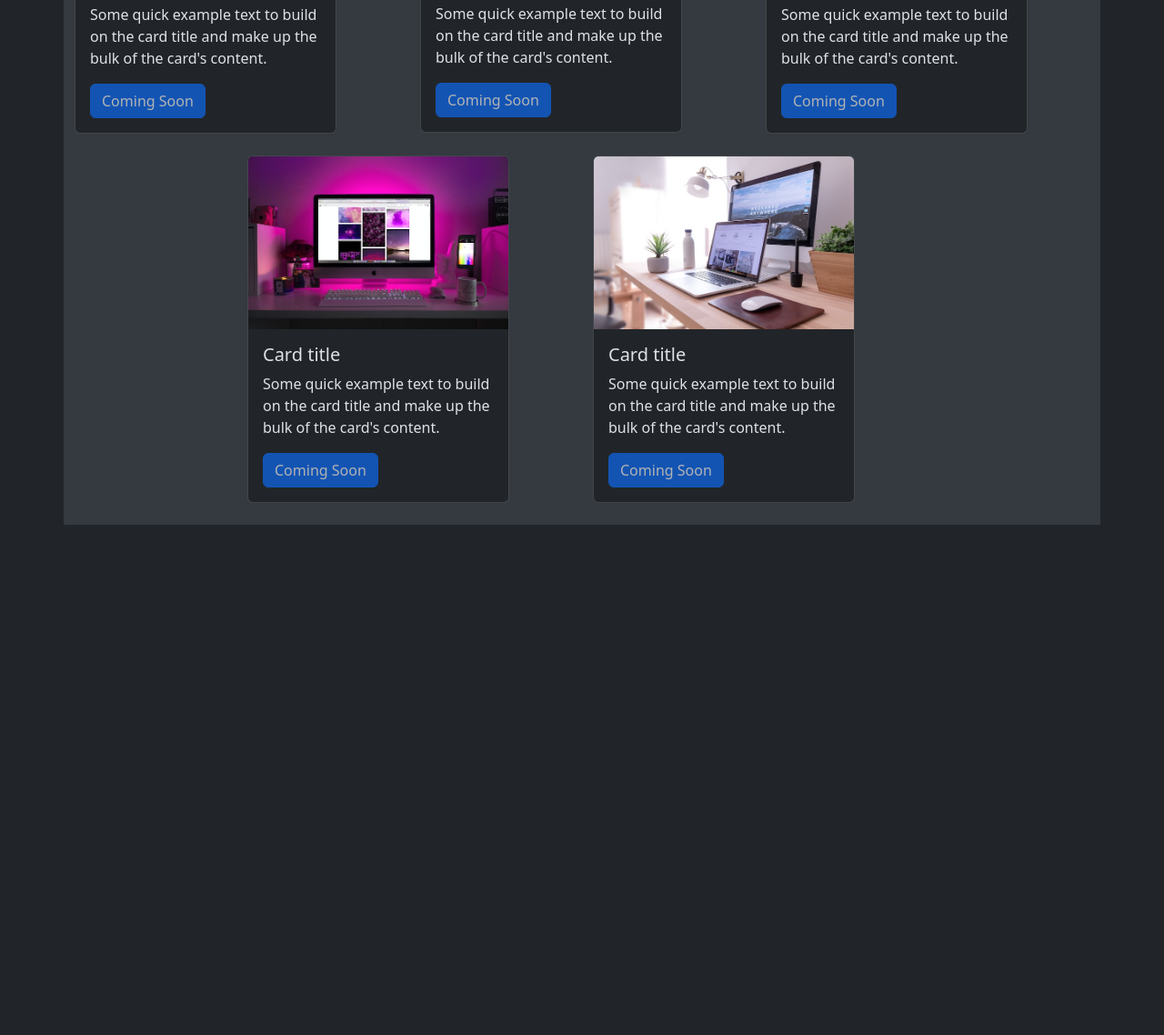
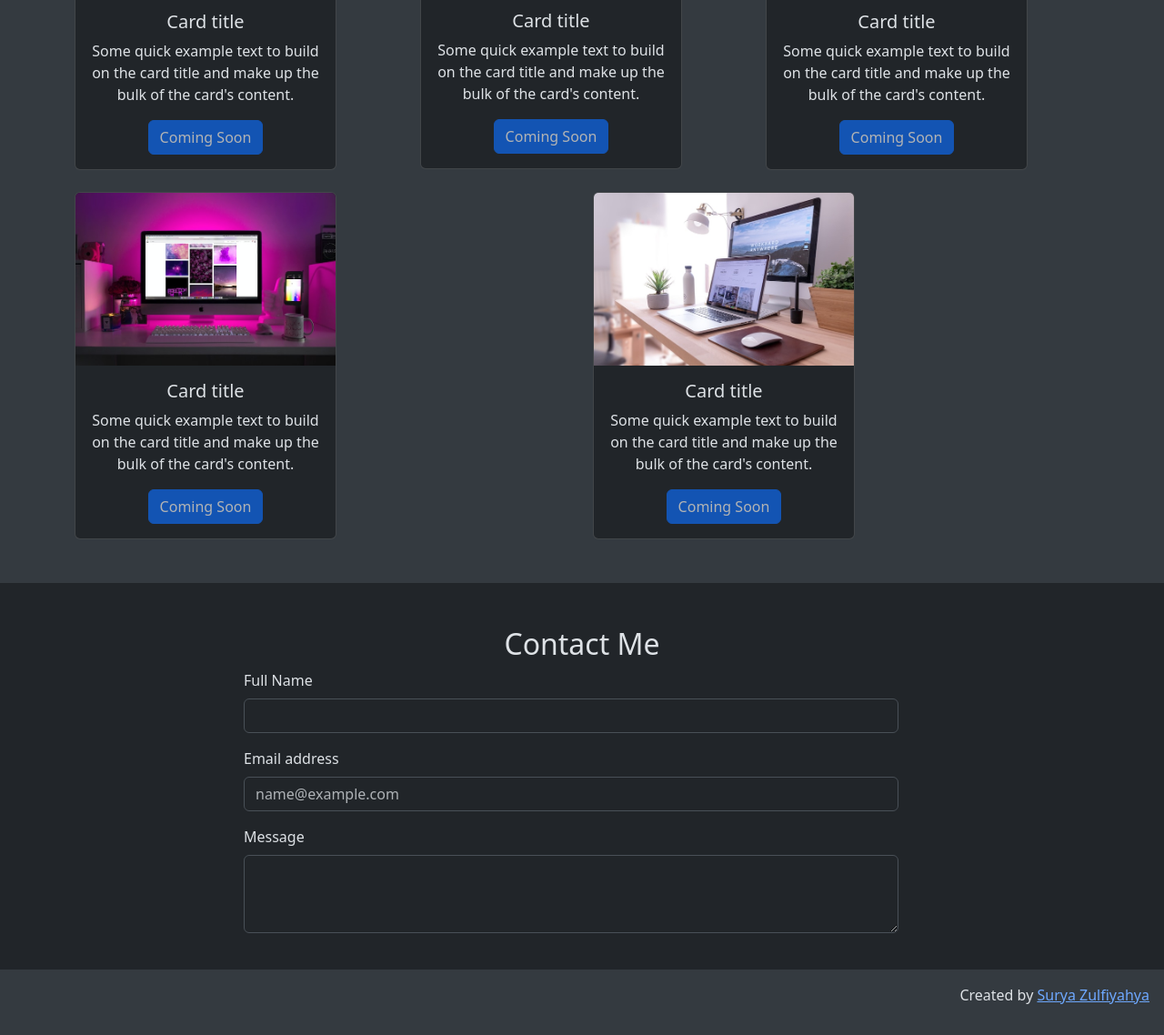
Before and after one commit to suryazy/portfolio-bootstrap5.3, a website: page index.html in a window 1280 px wide. Shown: the part 976-2114 px from the top of the page at 91% size. Before the commit the page ends 1553 px from the top, so only its background shows below. Drawn offline with nearby package versions, Linux system fonts and the light colour scheme.

Commit message:
menambahkan contact dan footer

```diff
--- a/index.html
+++ b/index.html
@@ -9,9 +9,9 @@
       href="node_modules/bootstrap/dist/css/bootstrap.css"
     />
   </head>
-  <body>
+  <body id="home">
     <!-- navbar -->
-    <nav class="navbar navbar-expand-lg bg-body-tertiary shadow-sm">
+    <nav class="navbar navbar-expand-lg bg-body-tertiary shadow-sm fixed-top">
       <div class="container">
         <a class="navbar-brand" href="#">Surya Zulfiyahya</a>
         <button
@@ -28,20 +28,22 @@
         <div class="collapse navbar-collapse" id="navbarNav">
           <ul class="navbar-nav ms-auto">
             <li class="nav-item">
-              <a class="nav-link active" aria-current="page" href="#">Home</a>
+              <a class="nav-link active" aria-current="page" href="#home"
+                >Home</a
+              >
             </li>
             <li class="nav-item">
-              <a class="nav-link disabled" href="#">Projects</a>
+              <a class="nav-link" href="#projects">Projects</a>
             </li>
             <li class="nav-item">
-              <a class="nav-link" href="#">Contact</a>
+              <a class="nav-link" href="#contact">Contact Me</a>
             </li>
           </ul>
         </div>
       </div>
     </nav>
     <!-- hero -->
-    <section class="container text-center mt-5 mb-5">
+    <section class="container text-center mt-5 mb-5 pt-5">
       <div class="pp">
         <img
           src="img/fp-square-removebg.png"
@@ -67,14 +69,15 @@
       </div>
     </section>
     <!-- projects -->
-    <section class="container bg-light-subtle mt-5">
-      <div class="row text-center">
+    <section id="projects" class="project bg-light-subtle pt-5">
+      <div class="container text-center">
+        <div class="row">
           <div class="col mb-4">
             <h2>Projects</h2>
           </div>
         </div>
-      <div class="row">
-        <div class="col-md-4 mb-4">
+        <div class="row justify-content-center">
+          <div class="col-md mb-4">
             <div class="card" style="width: 18rem">
               <img
                 src="img/projects/1.jpg"
@@ -91,7 +94,7 @@
               </div>
             </div>
           </div>
-        <div class="col-md-4 mb-4">
+          <div class="col-md mb-4">
             <div class="card" style="width: 18rem">
               <img
                 src="img/projects/2.jpg"
@@ -108,7 +111,7 @@
               </div>
             </div>
           </div>
-        <div class="col-md-4 mb-4">
+          <div class="col-md mb-4">
             <div class="card" style="width: 18rem">
               <img
                 src="img/projects/3.jpg"
@@ -125,9 +128,7 @@
               </div>
             </div>
           </div>
-      </div>
-      <div class="row justify-content-center">
-        <div class="col-md-4 mb-4">
+          <div class="col-md mb-4">
             <div class="card" style="width: 18rem">
               <img
                 src="img/projects/4.jpg"
@@ -144,7 +145,7 @@
               </div>
             </div>
           </div>
-        <div class="col-md-4 mb-4">
+          <div class="col-md mb-4">
             <div class="card" style="width: 18rem">
               <img
                 src="img/projects/5.jpg"
@@ -162,7 +163,51 @@
             </div>
           </div>
         </div>
+      </div>
+      <br />
     </section>
+    <!-- contact me -->
+    <section id="contact">
+      <div class="container pt-5">
+        <div class="row text-center">
+          <div class="col">
+            <h2>Contact Me</h2>
+          </div>
+          <div class="row justify-content-center">
+            <div class="col-md-8 text-start">
+              <div class="mb-3">
+                <label for="name" class="form-label">Full Name</label>
+                <input type="name" class="form-control" id="name" />
+              </div>
+              <div class="mb-3">
+                <label for="email" class="form-label">Email address</label>
+                <input
+                  type="email"
+                  class="form-control"
+                  id="email"
+                  placeholder="name@example.com"
+                />
+              </div>
+              <div class="mb-3">
+                <label for="message" class="form-label">Message</label>
+                <textarea class="form-control" id="message" rows="3"></textarea>
+                <br />
+              </div>
+            </div>
+          </div>
+        </div>
+      </div>
+    </section>
+    <!-- footer -->
+    <footer class="footer bg-light-subtle p-3 text-end">
+      <p>
+        Created by
+        <a href="https://github.com/suryazy" target="”_blank"
+          >Surya Zulfiyahya</a
+        >
+      </p>
+    </footer>
+
     <script src="node_modules/bootstrap/dist/js/bootstrap.bundle.min.js"></script>
   </body>
 </html>
```
Lines whose indentation alone changed are shown as unchanged.
